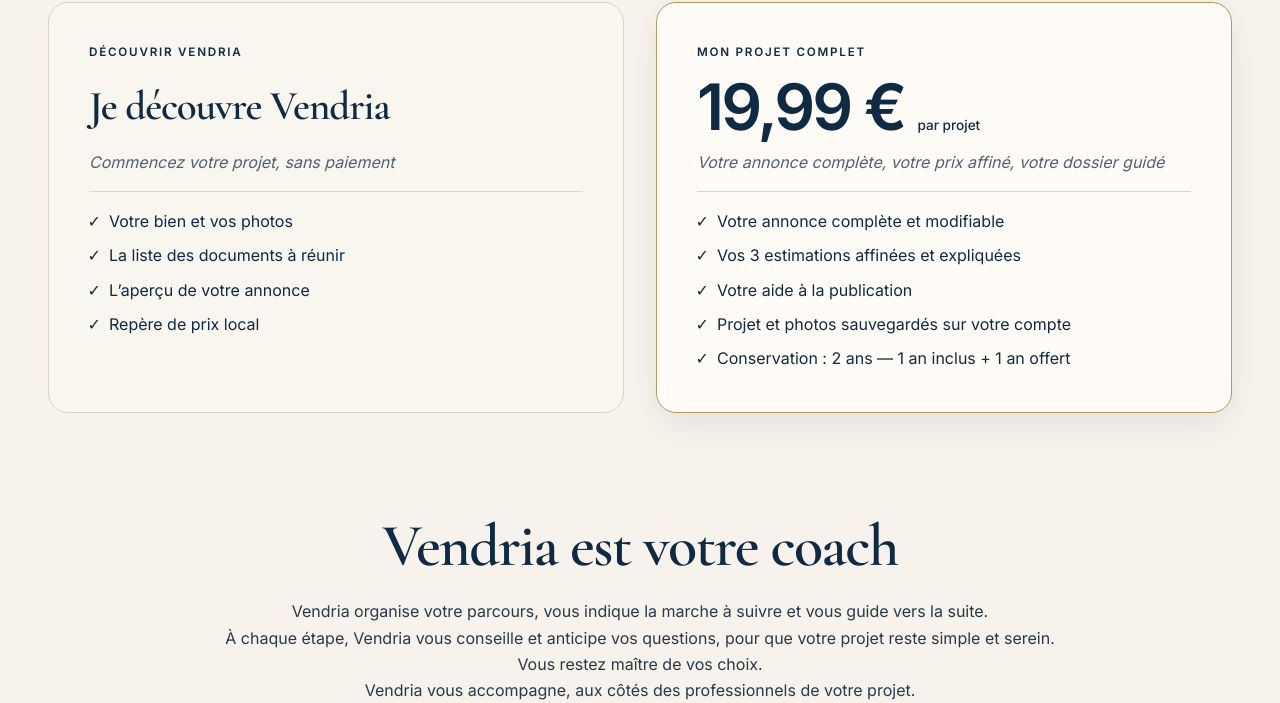
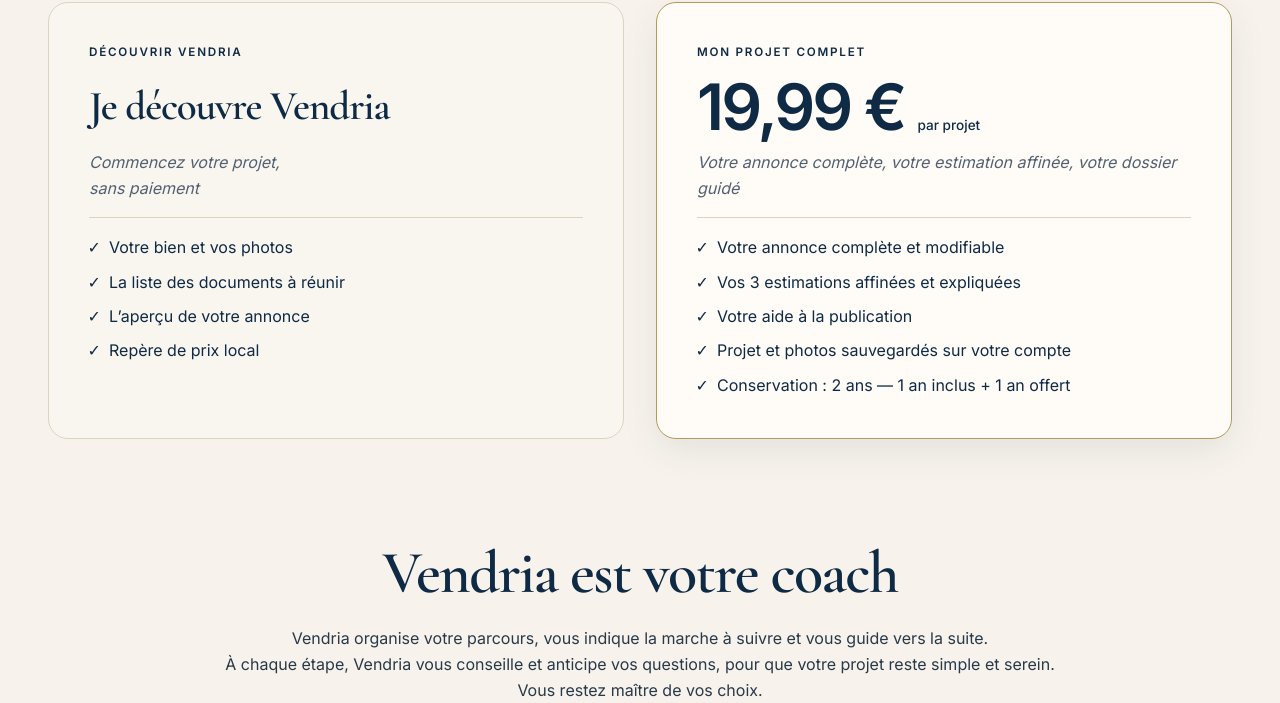
Before and after one commit to Quelenis/venorys-confidentialite, a plain HTML site: page index.html in a window 1280 px wide. Shown: the part 1087-1790 px from the top of the page. Drawn offline with nearby package versions, Linux system fonts and the light colour scheme; a web font is replaced by a local one.

Commit message:
Formules : préciser les textes et leur mise en page

```diff
--- a/index.html
+++ b/index.html
@@ -56,7 +56,7 @@
       <div class="offer-card">
         <p class="eyebrow">Découvrir Vendria</p>
         <h2 class="offer-title">Je découvre Vendria</h2>
-        <p class="offer-subtitle"><em>Commencez votre projet, sans paiement</em></p>
+        <p class="offer-subtitle"><em>Commencez votre projet,<br>sans paiement</em></p>
         <ul class="offer-list" role="list">
           <li>Votre bien et vos photos</li>
           <li>La liste des documents à réunir</li>
@@ -67,7 +67,7 @@
       <div class="offer-card offer-card-premium">
         <p class="eyebrow">Mon projet complet</p>
         <h2 class="offer-title price">19,99&nbsp;€ <span>par projet</span></h2>
-        <p class="offer-subtitle"><em>Votre annonce complète, votre prix affiné, votre dossier guidé</em></p>
+        <p class="offer-subtitle"><em>Votre annonce complète, votre estimation affinée, votre dossier guidé</em></p>
         <ul class="offer-list" role="list">
           <li>Votre annonce complète et modifiable</li>
           <li>Vos 3 estimations affinées et expliquées</li>
```
